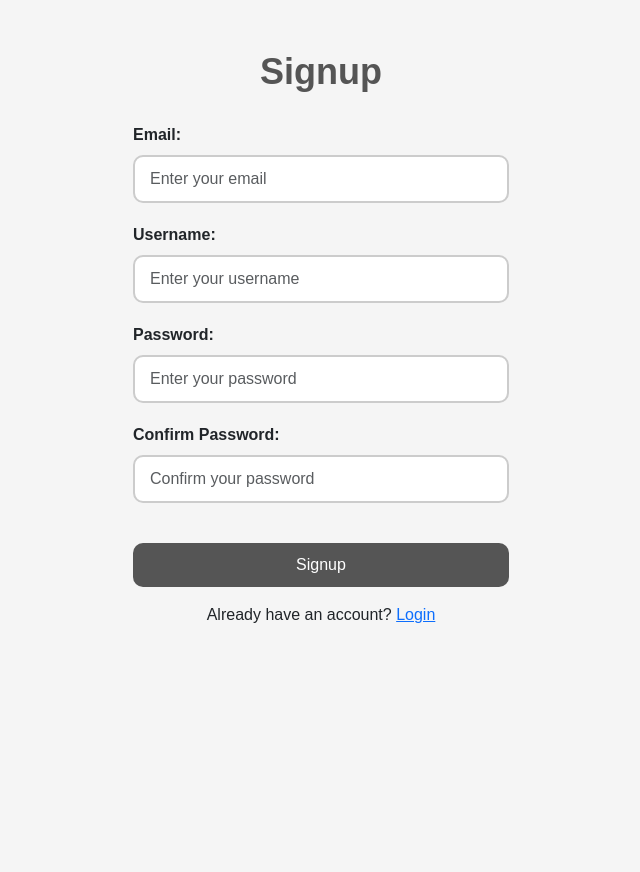
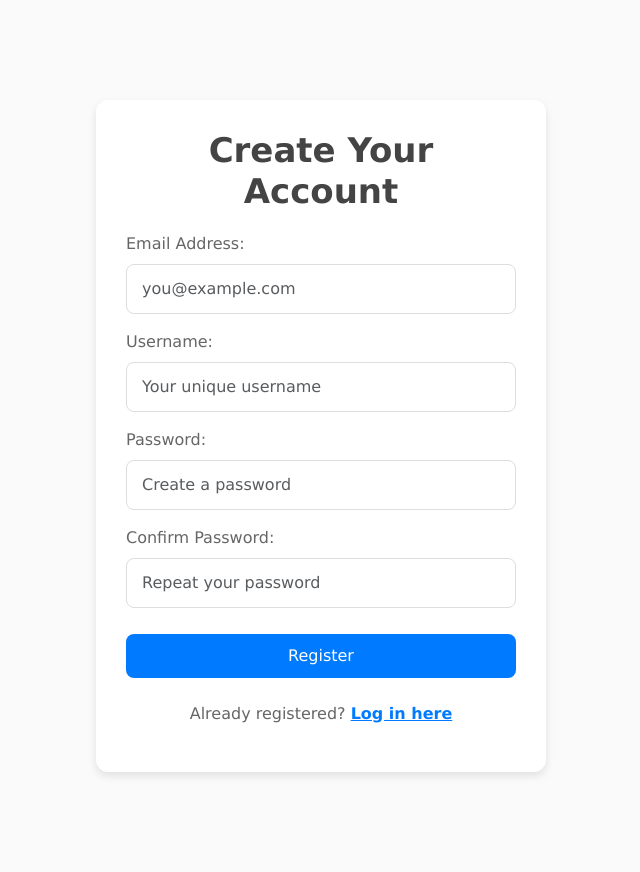
Before and after one commit to Jagadeesh4/WEBPROGRAMMING, a Flask app: page /signup in a window 1280 px wide. Shown: the whole page, without its empty margins (319-959 px from the left). Before the commit the page ends 623 px from the top, so only its background shows below. Run offline with Flask 3, Linux system fonts and the light colour scheme.

Commit message:
Update signup.html

```diff
--- a/Final_Project/templates/signup.html
+++ b/Final_Project/templates/signup.html
@@ -3,156 +3,98 @@
 <head>
     <meta charset="UTF-8">
     <meta name="viewport" content="width=device-width, initial-scale=1.0">
-    <title>Signup</title>
+    <title>Register Account</title>
     <!-- Bootstrap CSS -->
     <link href="https://cdn.jsdelivr.net/npm/bootstrap@5.3.0-alpha1/dist/css/bootstrap.min.css" rel="stylesheet"/>
     <!-- Custom CSS -->
     <style>
         body {
-            font-family: Arial, sans-serif;
-            background-color: #f5f5f5;
+            font-family: 'Verdana', sans-serif;
+            background-color: #fafafa; /* Very light grey */
         }
 
         .container {
-            max-width: 400px;
-            margin: 0 auto;
-            padding-top: 50px;
-            animation: slideInContainer 1s ease; /* Slide-in animation for container */
+            max-width: 450px;
+            margin: 100px auto;
+            padding: 30px;
+            background-color: #ffffff; /* White */
+            border-radius: 12px; /* Rounded corners */
+            box-shadow: 0 4px 8px rgba(0, 0, 0, 0.1); /* More defined shadow */
         }
 
         h2 {
-            color: #555; /* Dark grey color for heading */
+            color: #444; /* Dark grey */
             text-align: center;
-            font-weight: bold;
-            margin-bottom: 30px;
-            font-size: 36px;
-            animation: fadeIn 1s ease; /* Fade-in animation for heading */
+            font-weight: 600; /* Less bold */
+            margin-bottom: 20px;
+            font-size: 34px; /* Adjusted font size */
         }
 
         form {
-            text-align: center;
-            animation: slideInForm 1s ease; /* Slide-in animation for form */
+            text-align: left;
         }
 
         .form-label {
-            font-weight: bold;
+            font-weight: normal; /* Normal font weight */
             display: block;
             text-align: left;
+            color: #666; /* Light grey for text */
         }
 
         .form-control {
-            border-radius: 10px;
-            border: 2px solid #ccc;
-            transition: border-color 0.3s ease;
-            padding: 10px 15px;
-            margin-bottom: 20px;
-            animation: fadeInInput 1s ease; /* Fade-in animation for input fields */
+            border-radius: 8px;
+            border: 1px solid #ddd; /* Lighter border color */
+            transition: border-color 0.2s;
+            padding: 12px 15px;
+            margin-bottom: 15px;
         }
 
         .form-control:focus {
-            border-color: #555; /* Dark grey border color on focus */
-            box-shadow: 0 0 0 0.2rem rgba(0, 0, 0, 0.25);
+            border-color: #007bff; /* Bootstrap primary blue */
+            box-shadow: 0 0 0 0.2rem rgba(0, 123, 255, 0.25);
         }
 
         .btn-primary {
-            background-color: #555; /* Dark grey button background color */
+            background-color: #007bff; /* Bootstrap primary blue */
             border: none;
-            border-radius: 10px;
-            transition: background-color 0.3s ease;
+            border-radius: 8px;
             padding: 10px 20px;
-            margin-top: 20px;
-            animation: fadeInButton 1s ease; /* Fade-in animation for button */
+            margin-top: 10px;
         }
 
         .btn-primary:hover {
-            background-color: #333; /* Darker grey button background color on hover */
+            background-color: #0056b3; /* Darker blue */
         }
 
-        .btn-primary:active {
-            background-color: #333; /* Darker grey button background color when active */
-            transform: translateY(1px);
+        .mt-4 {
+            text-align: center;
+            color: #666; /* Grey text for the link */
         }
 
-        .mt-3 {
-            text-align: center;
-            animation: fadeIn 1s ease; /* Fade-in animation for login link */
+        .mt-4 a {
+            color: #007bff; /* Link color */
+            font-weight: bold;
         }
 
-        .copyright {
-            text-align: center;
-            font-size: 12px;
-            margin-top: 50px;
-            color: #999;
+        .mt-4 a:hover {
+            color: #0056b3; /* Darker blue on hover */
+            text-decoration: none; /* Removes underline */
         }
 
-        @keyframes fadeIn {
-            from {
-                opacity: 0;
-                transform: translateY(-20px);
-            }
-            to {
-                opacity: 1;
-                transform: translateY(0);
-            }
-        }
-
-        @keyframes slideInContainer {
-            from {
-                opacity: 0;
-                transform: translateY(-50px);
-            }
-            to {
-                opacity: 1;
-                transform: translateY(0);
-            }
-        }
-
-        @keyframes slideInForm {
-            from {
-                opacity: 0;
-                transform: translateY(-30px);
-            }
-            to {
-                opacity: 1;
-                transform: translateY(0);
-            }
-        }
-
-        @keyframes fadeInInput {
-            from {
-                opacity: 0;
-                transform: translateY(-10px);
-            }
-            to {
-                opacity: 1;
-                transform: translateY(0);
-            }
-        }
-
-        @keyframes fadeInButton {
-            from {
-                opacity: 0;
-                transform: translateY(10px);
-            }
-            to {
-                opacity: 1;
-                transform: translateY(0);
-            }
-        }
     </style>
 </head>
 <body>
 <div class="container">
-    <h2>Signup</h2>
+    <h2>Create Your Account</h2>
     <form id="signupForm" method="post">
         <div class="mb-3">
-            <label for="email" class="form-label">Email:</label>
+            <label for="email" class="form-label">Email Address:</label>
             <input
                 type="email"
                 class="form-control"
                 id="email"
                 name="email"
-                placeholder="Enter your email"
+                placeholder="you@example.com"
                 required
             />
         </div>
@@ -163,7 +105,7 @@
                 class="form-control"
                 id="username"
                 name="username"
-                placeholder="Enter your username"
+                placeholder="Your unique username"
                 required
             />
         </div>
@@ -174,7 +116,7 @@
                 class="form-control"
                 id="password"
                 name="password"
-                placeholder="Enter your password"
+                placeholder="Create a password"
                 required
             />
         </div>
@@ -185,18 +127,16 @@
                 class="form-control"
                 id="confirmPassword"
                 name="confirmPassword"
-                placeholder="Confirm your password"
+                placeholder="Repeat your password"
                 required
             />
         </div>
-        <button type="submit" class="btn btn-primary w-100">Signup</button>
+        <button type="submit" class="btn btn-primary w-100">Register</button>
     </form>
-    <p class="mt-3">Already have an account? <a href="/login">Login</a></p>
+    <p class="mt-4">Already registered? <a href="/login">Log in here</a></p>
 </div>
 
-
-
-<!-- Bootstrap JS (Optional, for certain Bootstrap components that require JS) -->
+<!-- Bootstrap JS (for Bootstrap components that require JS) -->
 <script src="https://cdn.jsdelivr.net/npm/bootstrap@5.3.0-alpha1/dist/js/bootstrap.bundle.min.js"></script>
 <script>
     // JavaScript for password confirmation validation
```
